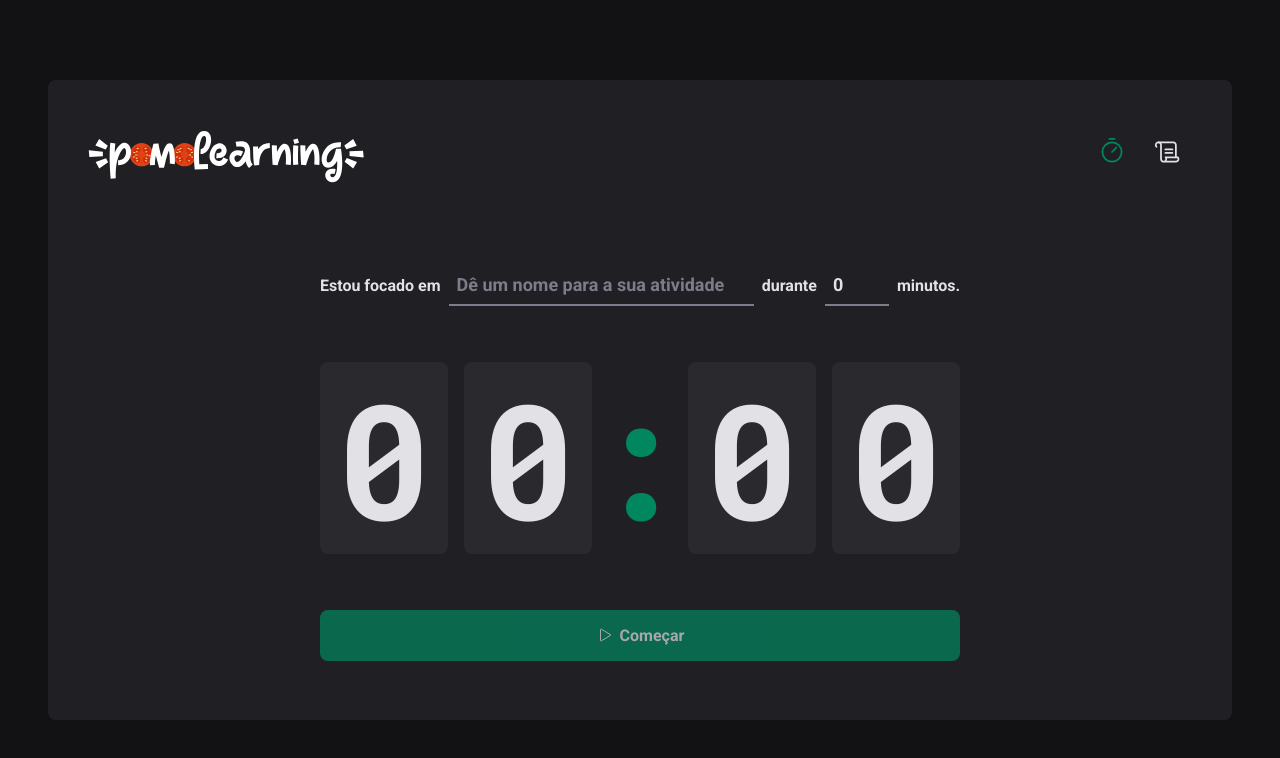
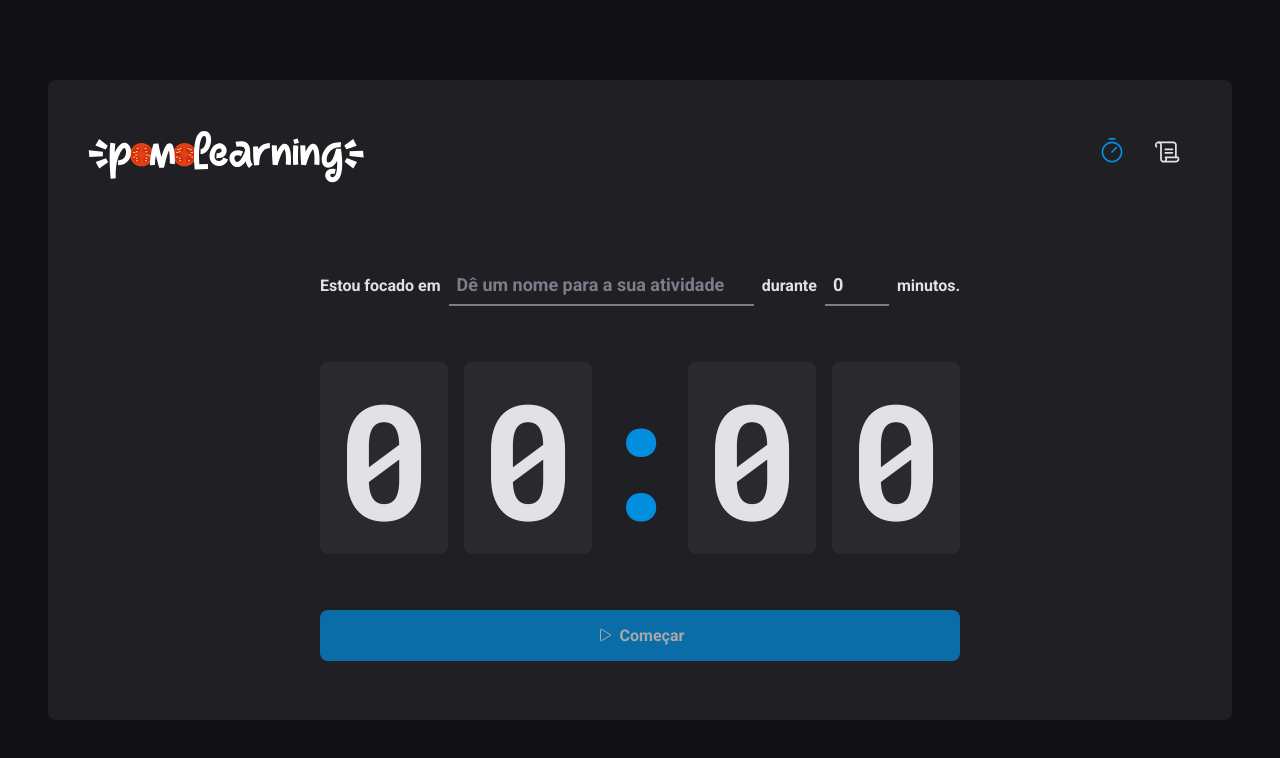
Before and after one commit to mateuso12/ignite_timer, a React (Vite) app: page / in a window 1280 px wide. Shown: the top 758 px of the page. Built offline with nearby package versions, Linux system fonts and the light colour scheme.

Commit message:
Change the main color

```diff
--- a/src/components/Header/styles.ts
+++ b/src/components/Header/styles.ts
@@ -23,11 +23,11 @@ export const HeaderContainer = styled.header`
       border-bottom: 3px solid transparent;
 
       &:hover {
-        border-bottom: 3px solid ${(props) => props.theme['green-500']};
+        border-bottom: 3px solid ${(props) => props.theme['blue-500']};
       }
 
       &.active {
-        color: ${(props) => props.theme['green-500']};
+        color: ${(props) => props.theme['blue-500']};
       }
     }
   }
--- a/src/pages/History/styles.ts
+++ b/src/pages/History/styles.ts
@@ -63,7 +63,7 @@ export const HistoryList = styled.div`
 
 const STATUS_COLORS = {
   yellow: 'yellow-500',
-  green: 'green-500',
+  green: 'green-100',
   red: 'red-500',
 } as const
 
--- a/src/pages/Home/components/Countdown/styles.ts
+++ b/src/pages/Home/components/Countdown/styles.ts
@@ -18,7 +18,7 @@ export const CountdownContainer = styled.div`
 
 export const Divider = styled.div`
   padding: 2rem 0;
-  color: ${(props) => props.theme['green-500']};
+  color: ${(props) => props.theme['blue-500']};
 
   width: 4rem;
   overflow: hidden;
--- a/src/pages/Home/components/NewCycleForm/styles.ts
+++ b/src/pages/Home/components/NewCycleForm/styles.ts
@@ -22,7 +22,7 @@ const BaseInput = styled.input`
 
   &:focus {
     box-shadow: none;
-    border-color: ${(props) => props.theme['green-500']};
+    border-color: ${(props) => props.theme['blue-500']};
   }
 
   &::placeholder {
--- a/src/pages/Home/styles.ts
+++ b/src/pages/Home/styles.ts
@@ -38,10 +38,10 @@ export const BaseCountdownButton = styled.button`
   }
 `
 export const StartCountdownButton = styled(BaseCountdownButton)`
-  background: ${(props) => props.theme['green-500']};
+  background: ${(props) => props.theme['blue-500']};
 
   &:not(:disabled):hover {
-    background: ${(props) => props.theme['green-700']};
+    background: ${(props) => props.theme['blue-700']};
   }
 `
 export const StopCountdownButton = styled(BaseCountdownButton)`
--- a/src/styles/themes/default.ts
+++ b/src/styles/themes/default.ts
@@ -10,9 +10,11 @@ export const defaultTheme = {
   'gray-800': '#202024',
   'gray-900': '#121214',
 
-  'green-300': '#00B37E',
-  'green-500': '#00875F',
-  'green-700': '#015F43',
+  'blue-300': '#3AB6FE',
+  'blue-500': '#018EDF',
+  'blue-700': '#0167A2',
+
+  'green-100': '#00B37E',
 
   'red-500': '#AB222E',
   'red-700': '#7A1921',
```
